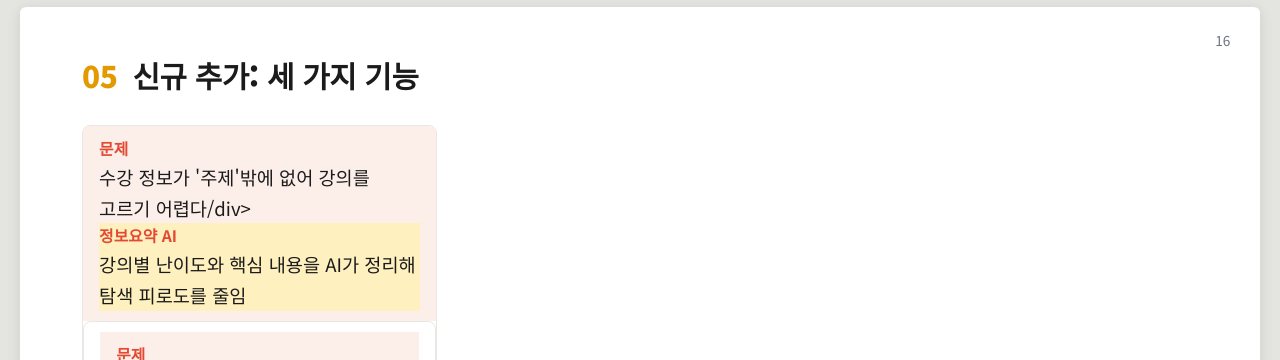
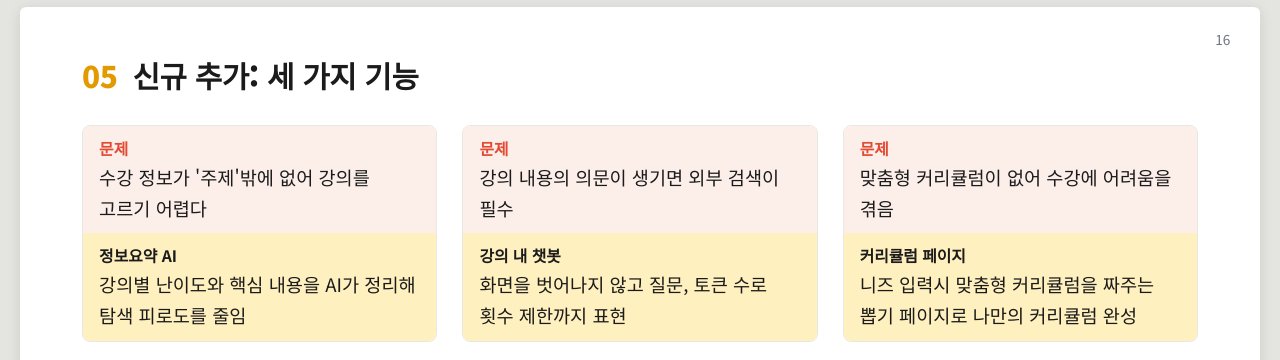
Before and after one commit to Janghanna0/portfolio, a plain HTML site: page index.html in a window 1280 px wide. Shown: the part 10890-11250 px from the top of the page. Drawn offline with Linux system fonts and the light colour scheme.

Commit message:
Fix HTML formatting in LMS features section

```diff
--- a/index.html
+++ b/index.html
@@ -1343,7 +1343,7 @@
   <div class="inner">
     <p class="sec"><span class="n">05</span>신규 추가: 세 가지 기능</p>
     <div class="body c3" style="grid-template-rows:auto 1fr;">
-      <div class="pair"><div class="p"><b>문제</b>수강 정보가 '주제'밖에 없어 강의를 고르기 어렵다/div><div class="s"><b>정보요약 AI</b>강의별 난이도와 핵심 내용을 AI가 정리해 탐색 피로도를 줄임</div></div>
+     <div class="pair"><div class="p"><b>문제</b>수강 정보가 '주제'밖에 없어 강의를 고르기 어렵다</div><div class="s"><b>정보요약 AI</b>강의별 난이도와 핵심 내용을 AI가 정리해 탐색 피로도를 줄임</div></div>
       <div class="pair"><div class="p"><b>문제</b>강의 내용의 의문이 생기면 외부 검색이 필수 </div><div class="s"><b>강의 내 챗봇</b>화면을 벗어나지 않고 질문, 토큰 수로 횟수 제한까지 표현 </div></div>
       <div class="pair"><div class="p"><b>문제</b>맞춤형 커리큘럼이 없어 수강에 어려움을 겪음 </div><div class="s"><b>커리큘럼 페이지</b>니즈 입력시 맞춤형 커리큘럼을 짜주는 뽑기 페이지로 나만의 커리큘럼 완성</div></div>
       <figure><img src="https://janghanna0.github.io/portfolio/%E1%84%89%E1%85%B3%E1%84%8F%E1%85%B3%E1%84%85%E1%85%B5%E1%86%AB%E1%84%89%E1%85%A3%E1%86%BA%202026-10-26%20%E1%84%8B%E1%85%A9%E1%84%92%E1%85%AE%203.43.19.png" alt="AI가 강의 난이도와 핵심 내용을 요약한 화면"></figure>
```
